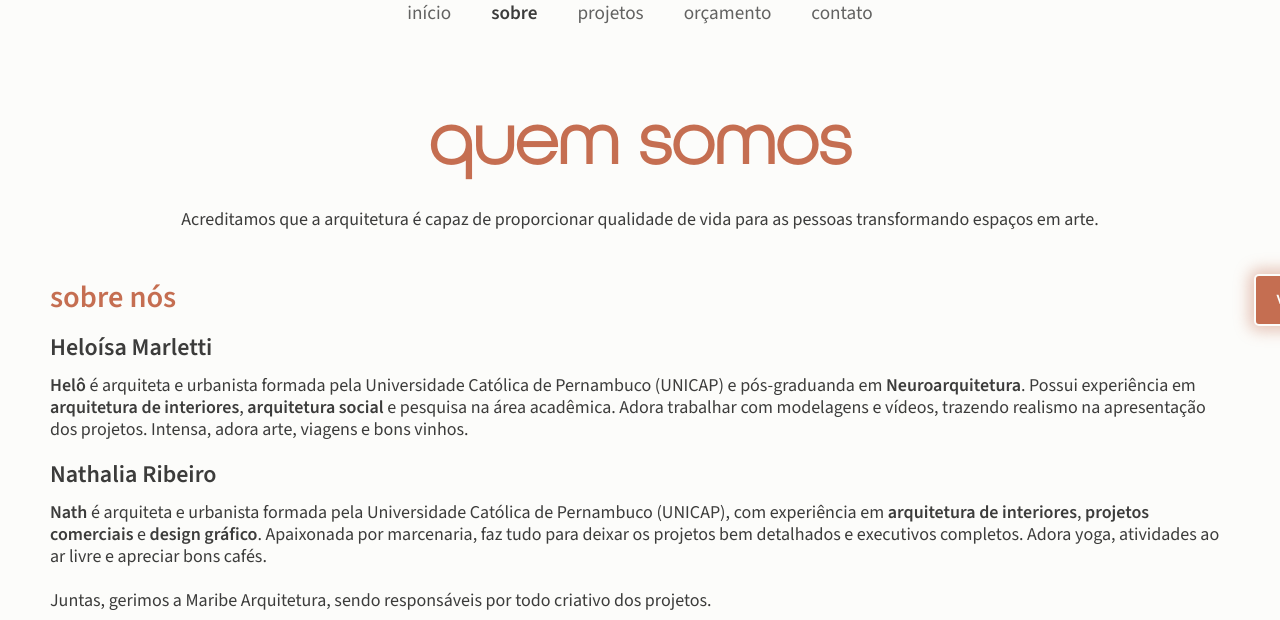
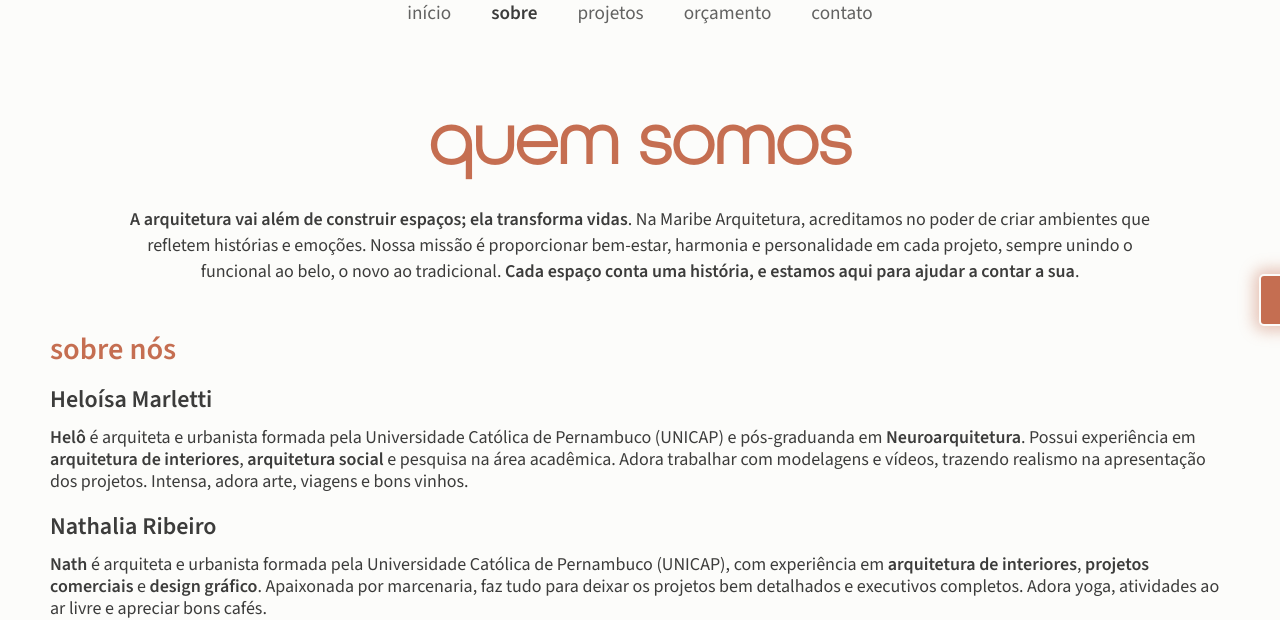
Before and after one commit to mjtavrs/maribe-development, a PHP site: page /sobre.html in a window 1280 px wide. Shown: the part 286-906 px from the top of the page. Run offline with PHP 8.4, Linux system fonts and the light colour scheme; style sheets or scripts are compiled from the project's sources.

Commit message:
feat: Create a new text for the sobre.html page information and give a new position for the whatsappButton

```diff
--- a/sobre.html
+++ b/sobre.html
@@ -74,7 +74,7 @@
     <main>
         <div id="pageInfo">
             <h1>quem somos</h1>
-            <p>Acreditamos que a arquitetura é capaz de proporcionar qualidade de vida para as pessoas transformando espaços em arte.</p>
+            <p><strong>A arquitetura vai além de construir espaços; ela transforma vidas</strong>. Na Maribe Arquitetura, acreditamos no poder de criar ambientes que refletem histórias e emoções. Nossa missão é proporcionar bem-estar, harmonia e personalidade em cada projeto, sempre unindo o funcional ao belo, o novo ao tradicional. <strong>Cada espaço conta uma história, e estamos aqui para ajudar a contar a sua</strong>.</p>
         </div>
         <div id="sectionsContainer">
             <section>
--- a/styles/shared/whatsappButton.css
+++ b/styles/shared/whatsappButton.css
@@ -13,7 +13,7 @@
   align-items: center;
   gap: 8px;
   position: fixed;
-  right: -265px;
+  right: -270px;
   top: 70%;
   padding: 8px 10px 8px 20px;
   border: 2px solid #fcfcfa;
--- a/styles/shared/whatsappButton.scss
+++ b/styles/shared/whatsappButton.scss
@@ -16,7 +16,7 @@
         align-items: center;
         gap: 8px;
         position: fixed;
-        right: -265px;
+        right: -270px;
         top: 70%;
         padding: 8px 10px 8px 20px;
         border: 2px solid $begeDelicado;
```
